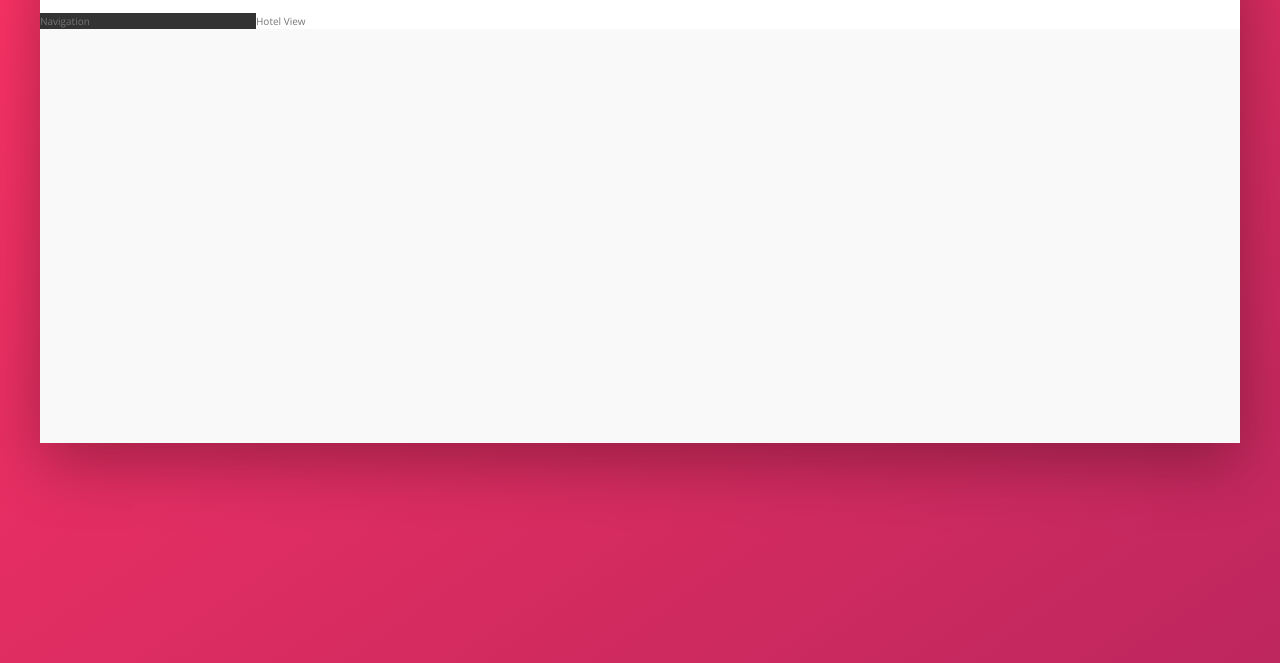
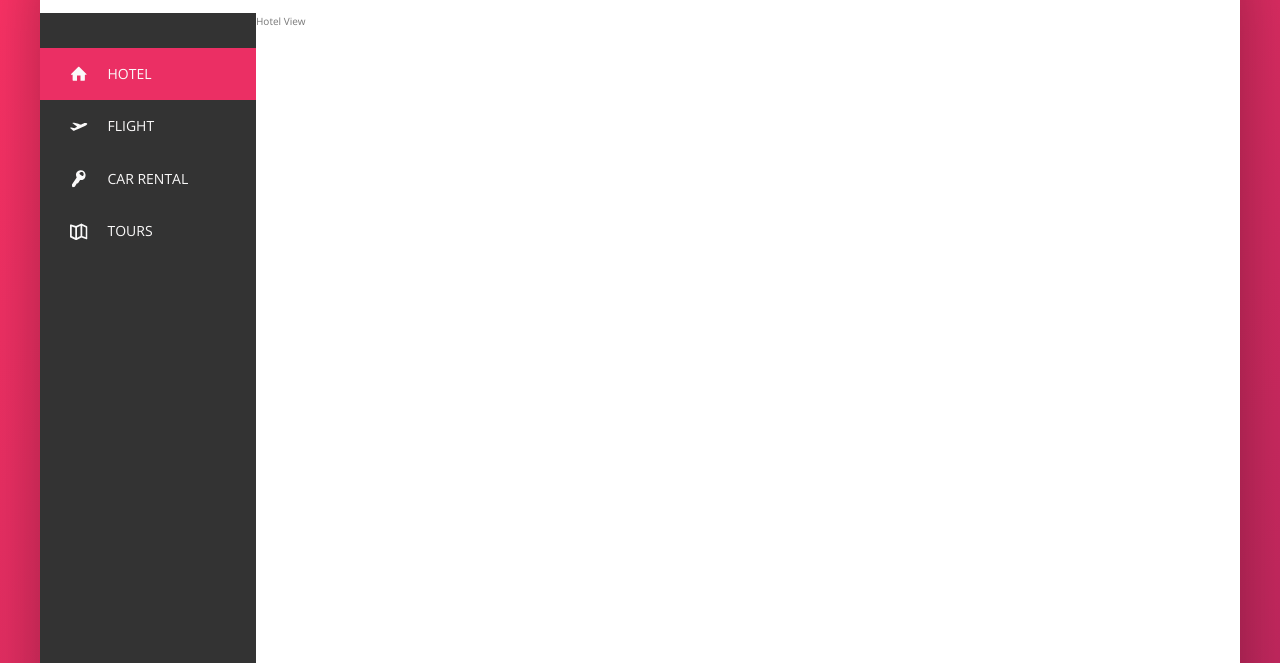
Before and after one commit to TylerCEdge/advanced-css-course, a website: page Trillo/starter/index.html in a window 1280 px wide. Shown: the part 137-800 px from the top of the page. Drawn offline with nearby package versions, Linux system fonts and the light colour scheme.

Commit message:
learned how to add multiple transition effects with delays.  Sidebar styled out. Cool effect learned to expand background on y axis then fill width after!

```diff
--- a/Trillo/starter/index.html
+++ b/Trillo/starter/index.html
@@ -55,7 +55,44 @@
 				</nav>
 			</header>
 			<div class="content">
-				<nav class="sidebar">Navigation</nav>
+				<nav class="sidebar">
+					<ul class="side-nav">
+						<li class="side-nav__item side-nav__item--active">
+							<a href="#" class="side-nav__link">
+								<svg class="side-nav__icon">
+									<use xlink:href="img/sprite.svg#icon-home"></use>
+								</svg>
+								<span>Hotel</span>
+							</a>
+						</li>
+						<li class="side-nav__item">
+							<a href="#" class="side-nav__link">
+								<svg class="side-nav__icon">
+									<use xlink:href="img/sprite.svg#icon-aircraft-take-off"></use>
+								</svg>
+								<span>Flight</span>
+							</a>
+						</li>
+						<li class="side-nav__item">
+							<a href="#" class="side-nav__link">
+								<svg class="side-nav__icon">
+									<use xlink:href="img/sprite.svg#icon-key"></use>
+								</svg>
+								<span>Car Rental</span>
+							</a>
+						</li>
+						<li class="side-nav__item">
+							<a href="#" class="side-nav__link">
+								<svg class="side-nav__icon">
+									<use xlink:href="img/sprite.svg#icon-map"></use>
+								</svg>
+								<span>Tours</span>
+							</a>
+						</li>
+					</ul>
+
+					<div class="legal">&copy; 2020 by trillo. All rights reserved.</div>
+				</nav>
 				<main class="hotel-view">Hotel View</main>
 			</div>
 		</div>
--- a/Trillo/starter/sass/_components.scss
+++ b/Trillo/starter/sass/_components.scss
@@ -114,7 +114,69 @@
 	}
 }
 /* ------------------------------------ */
+.side-nav {
+	font-size: 1.4rem;
+	list-style: none;
+	margin-top: 3.5rem;
+
+	&__item {
+		position: relative;
+
+		&:not(::last-child) {
+			margin-bottom: 0.5rem;
+		}
+	}
+
+	&__item::before {
+		content: '';
+		position: absolute;
+		top: 0;
+		left: 0;
+		height: 100%;
+		width: 0.3rem;
+		background-color: var(--color-primary);
+		transform: scaleY(0);
+		transition: transform 0.2s, width 0.4s cubic-bezier(1, 0, 0, 1) 0.2s,
+			background-color 0.1s;
+	}
+
+	&__item:hover::before,
+	&__item--active::before {
+		transform: scaleY(1);
+		width: 100%;
+	}
+
+	&__item:active::before {
+		background-color: var(--color-primary-light);
+	}
+
+	&__link:link,
+	&__link:visited {
+		display: flex;
+		align-items: center;
+		position: relative;
+		z-index: 1;
+
+		color: var(--color-grey-light-1);
+		text-decoration: none;
+		text-transform: uppercase;
+		padding: 1.5rem 3rem;
+	}
+
+	&__icon {
+		width: 1.75rem;
+		height: 1.75rem;
+		margin-right: 2rem;
+		fill: currentColor;
+	}
+}
+/* ------------------------------------ */
+.legal {
+	font-size: 1.2rem;
+	color: var(--color-grey-light-4);
+	text-align: center;
+	padding: 2.5rem;
+}
 /* ------------------------------------ */
 /* ------------------------------------ */
 /* ------------------------------------ */
-/* ------------------------------------ */
--- a/Trillo/starter/sass/_layout.scss
+++ b/Trillo/starter/sass/_layout.scss
@@ -27,11 +27,16 @@
 .sidebar {
 	flex: 0 0 18%;
 
+	display: flex;
+	flex-direction: column;
+	justify-content: space-between;
+
 	background-color: var(--color-grey-dark-1);
 }
 
 .hotel-view {
 	flex: 1;
+	height: 80rem;
 
 	background-color: #fff;
 }
```
Also changed, not shown: Trillo/starter/css/style.css.
